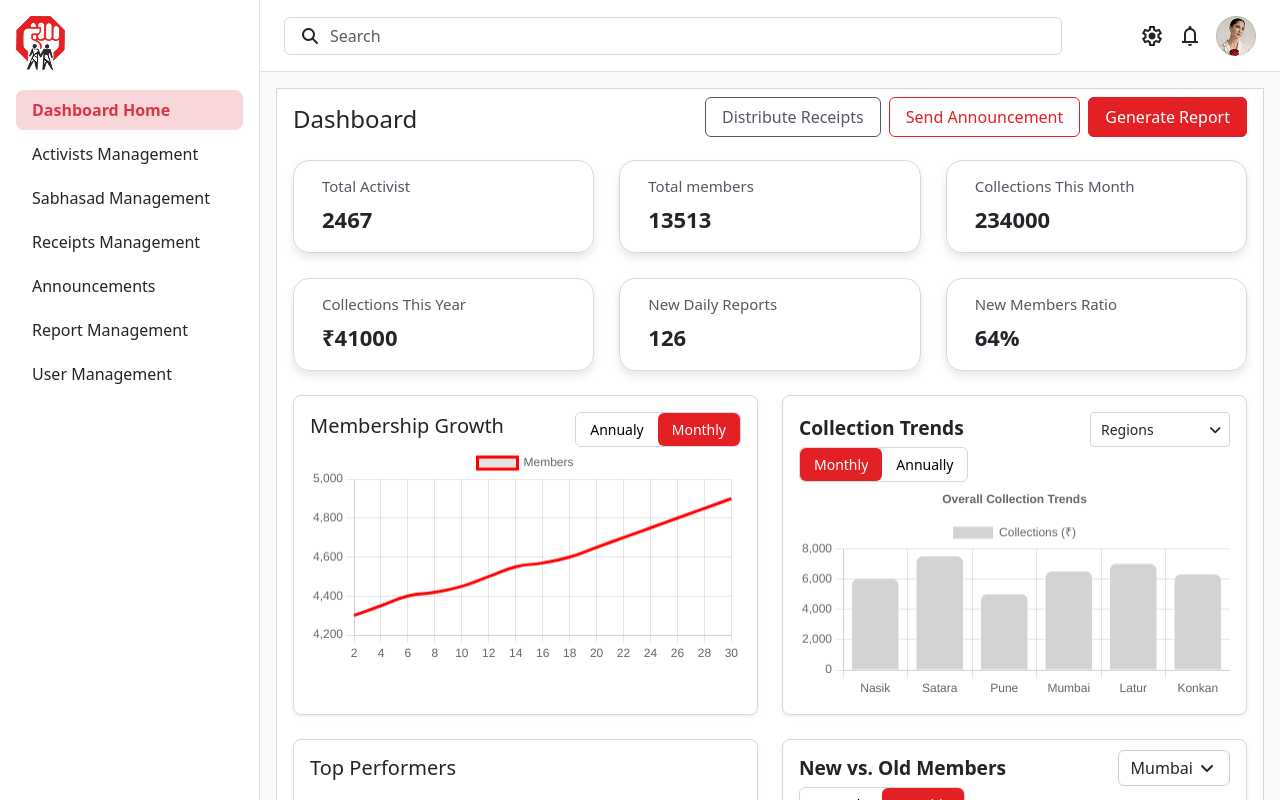
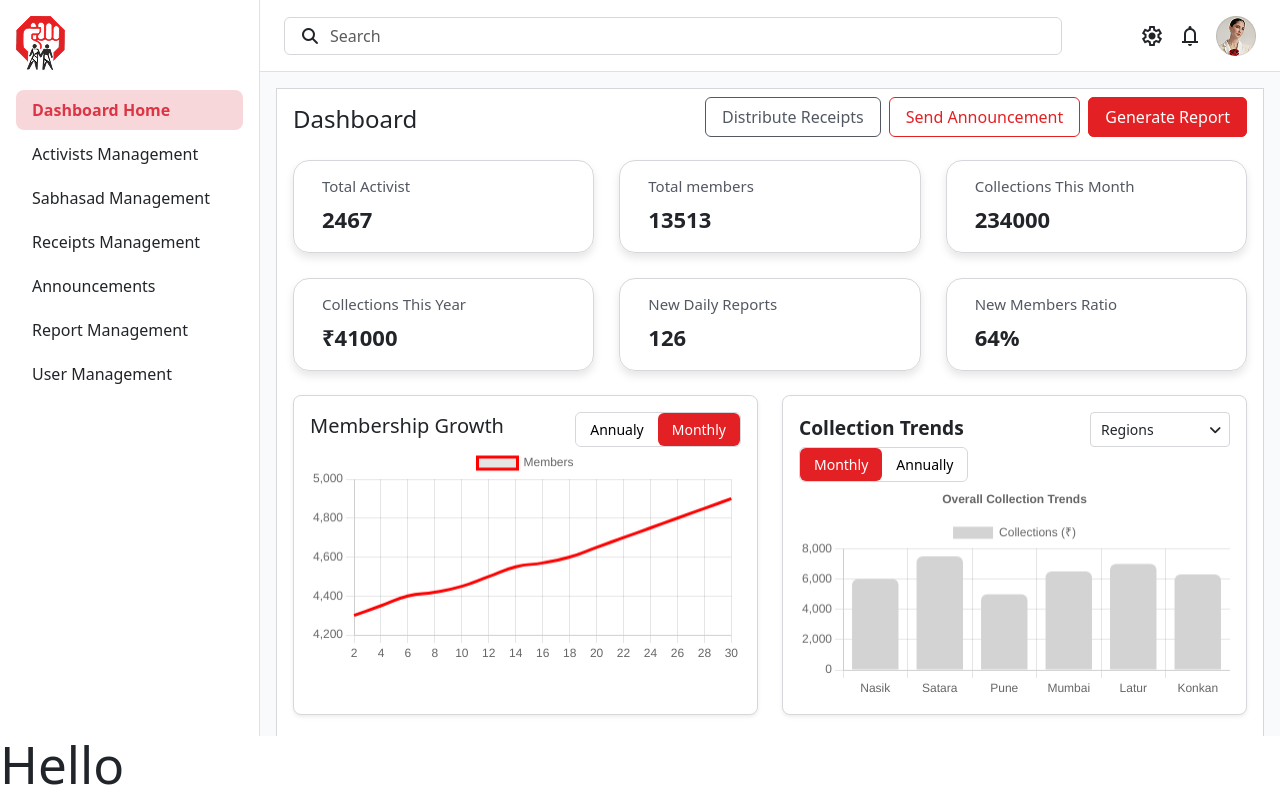
Before and after one commit to CoderAayushDodia/React-Admin-Dashboard-Project, a React (Vite) app: page /login in a window 1280 px wide. Built offline with nearby package versions, Linux system fonts and the light colour scheme.

Commit message:
small changes

```diff
--- a/package.json
+++ b/package.json
@@ -14,7 +14,8 @@
     "faker": "^5.5.3",
     "react": "^19.1.1",
     "react-chartjs-2": "^5.3.0",
-    "react-dom": "^19.1.1"
+    "react-dom": "^19.1.1",
+    "react-router-dom": "^7.8.2"
   },
   "devDependencies": {
     "@eslint/js": "^9.33.0",
--- a/src/App.jsx
+++ b/src/App.jsx
@@ -1,8 +1,10 @@
-import { useEffect, useState } from "react";
+import { useEffect, useState} from "react";
 import "./App.css";
+import { Routes, Route } from "react-router-dom";
 import Sidebar from "./components/Sidebar";
 import Header from "./components/Header";
 import Home from "./components/Home";
+import LogIn from "./components/LogIn";
 
 function App() {
   const [openSidebarToggle, setOpenSidebarToggle] = useState(false);
@@ -25,6 +27,7 @@ function App() {
   };
 
   return (
+    <div>
       <div className="grid-container position-relative">
         <Header
           OpenSidebar={OpenSidebar}
@@ -45,6 +48,11 @@ function App() {
           menuDropdown={dashboardData?.menuDropdown || []}
           financialSummaryYears={dashboardData?.financialSummaryYears || []}
         />
+        <Routes>
+          <Route path="/" element={<Home/>} />
+          <Route path="/login" element={<LogIn />} />
+        </Routes>
+      </div>
     </div>
   );
 }
--- a/src/components/Header.jsx
+++ b/src/components/Header.jsx
@@ -68,11 +68,13 @@ function Header({ OpenSidebar, notifications }) {
             </div>
           </div>
         )}
-        <img
-          src="/Avatar.png"
-          alt="Profile photo"
-          className=" d-lg-block d-none"
-        />
+        <a href="/login">
+          <img
+            src="/Avatar.png"
+            alt="Profile photo"
+            className=" d-lg-block d-none"
+          />
+        </a>
       </div>
     </header>
   );
--- a/src/components/Home.jsx
+++ b/src/components/Home.jsx
@@ -423,8 +423,6 @@ function Home() {
               <div className="chart-controls d-flex align-item-center flex-wrap justify-content-between">
                 <h5 className="mb-2 chart-title">New vs. Old Members</h5>
 
-
-
                 {/* Custom Dropdown instead of <select> */}
                 <SimpleDropdown
                   options={regionss}
--- a/src/components/LogIn.jsx
+++ b/src/components/LogIn.jsx
@@ -3,9 +3,9 @@ import React from 'react'
 function LogIn() {
   return (
     <div>
-
+      <h1>Hello</h1>
     </div>
   )
 }
 
-export default LogIn
+export default LogIn;
--- a/src/main.jsx
+++ b/src/main.jsx
@@ -1,10 +1,13 @@
-import { StrictMode } from 'react'
-import { createRoot } from 'react-dom/client'
-import './index.css'
-import App from './App.jsx'
+import { StrictMode } from "react";
+import { createRoot } from "react-dom/client";
+import { BrowserRouter } from "react-router-dom";
+import "./index.css";
+import App from "./App.jsx";
 
-createRoot(document.getElementById('root')).render(
+createRoot(document.getElementById("root")).render(
   <StrictMode>
-    <App />
+    <BrowserRouter>
+      <App />
+    </BrowserRouter>
   </StrictMode>
-)
+);
```
Also changed, not shown: 1 other file (tests, documents, lock files or other folders). Lines whose indentation alone changed are shown as unchanged.
